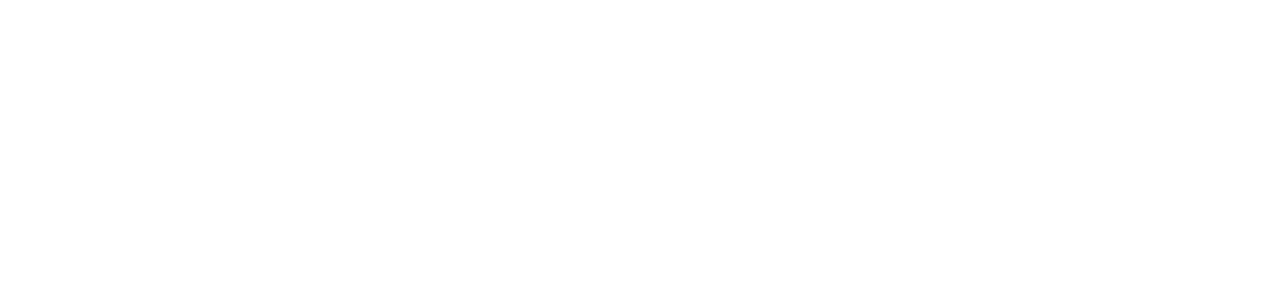
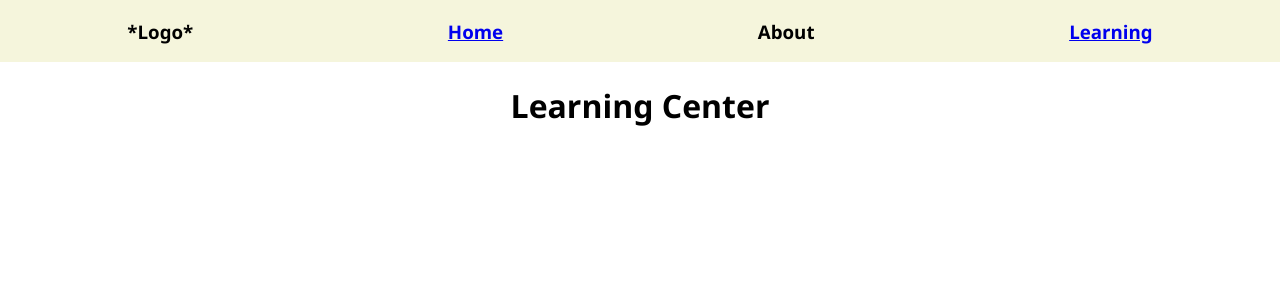
Before and after one commit to zsoliman/tutor, a React (Create React App) app: page /learn in a window 1280 px wide. Before the commit this address had no page. Shown: the top 300 px of the page. Built offline with nearby package versions, Linux system fonts and the light colour scheme.

Commit message:
navbar links

```diff
--- a/src/App.js
+++ b/src/App.js
@@ -1,5 +1,6 @@
 import './App.css';
 import Home from './components/Home';
+import Learn from './components/Learn';
 import { Routes, Route, BrowserRouter } from 'react-router-dom';
 
 function App() {
@@ -14,6 +15,11 @@
             element={<Home />}
           />
 
+          <Route
+            path='/learn'
+            element={<Learn />}
+          />
+
         </Routes>
       </BrowserRouter>
 
--- /dev/null
+++ b/src/components/Learn.jsx
@@ -0,0 +1,12 @@
+import Navbar from "./Navbar"
+
+const Learn = () => {
+    return (
+        <div>
+            <Navbar />
+            <h1>Learning Center</h1>
+        </div>
+    )
+}
+
+export default Learn;
--- a/src/components/Navbar.jsx
+++ b/src/components/Navbar.jsx
@@ -1,14 +1,31 @@
-
+import { Link } from 'react-router-dom'
 
 const Navbar = () => {
     return (
         <div className="navbar">
             <h3>*Logo*</h3>
-            <h3>Home</h3>
+
+            <Link
+                className='Link'
+                to='/'>
+                <h3>Home</h3>
+            </Link>
+
             <h3>About</h3>
-            <h3>Learning</h3>
+
+            <Link
+                className='Link'
+                to='/learn'>
+                <h3>Learning</h3>
+            </Link>
+
         </div>
     )
 }
 
 export default Navbar;
+
+<Link
+    className='Link' to='/about'>
+    <a>About</a>
+</Link>
```
